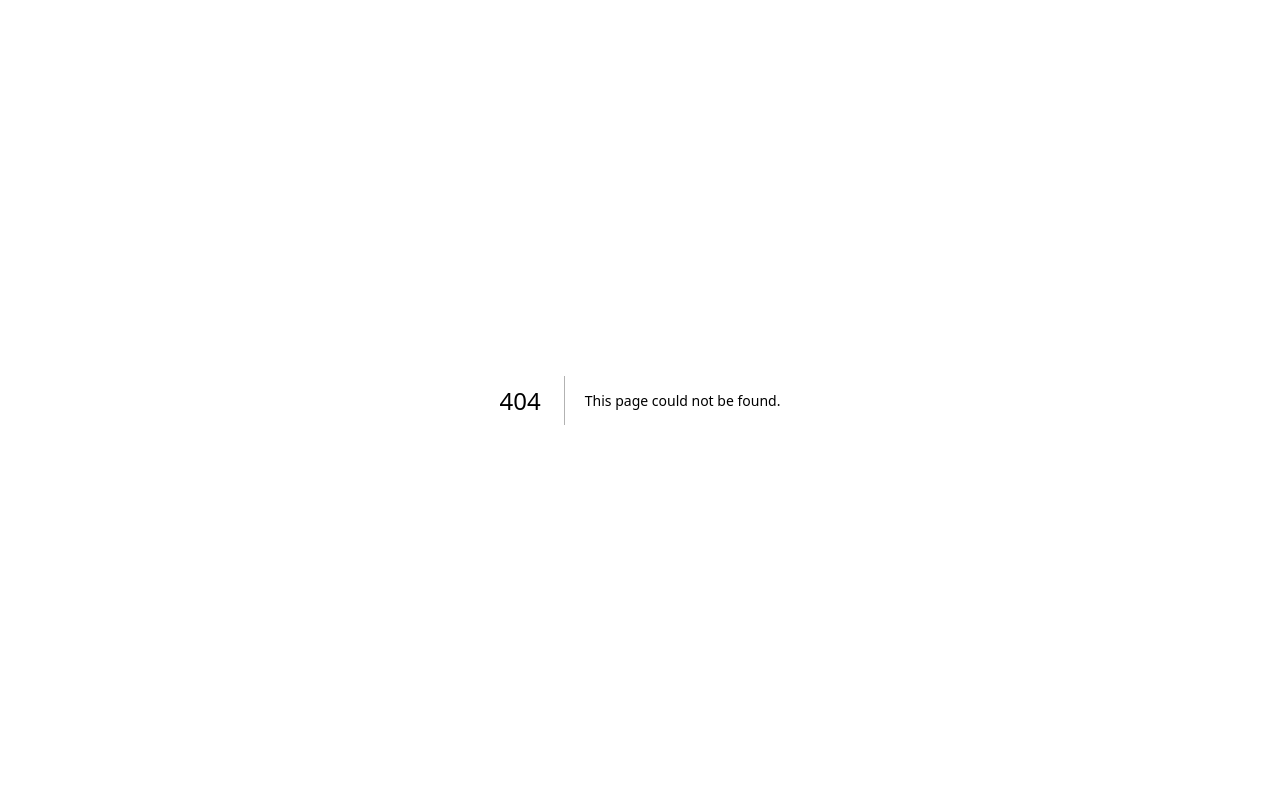
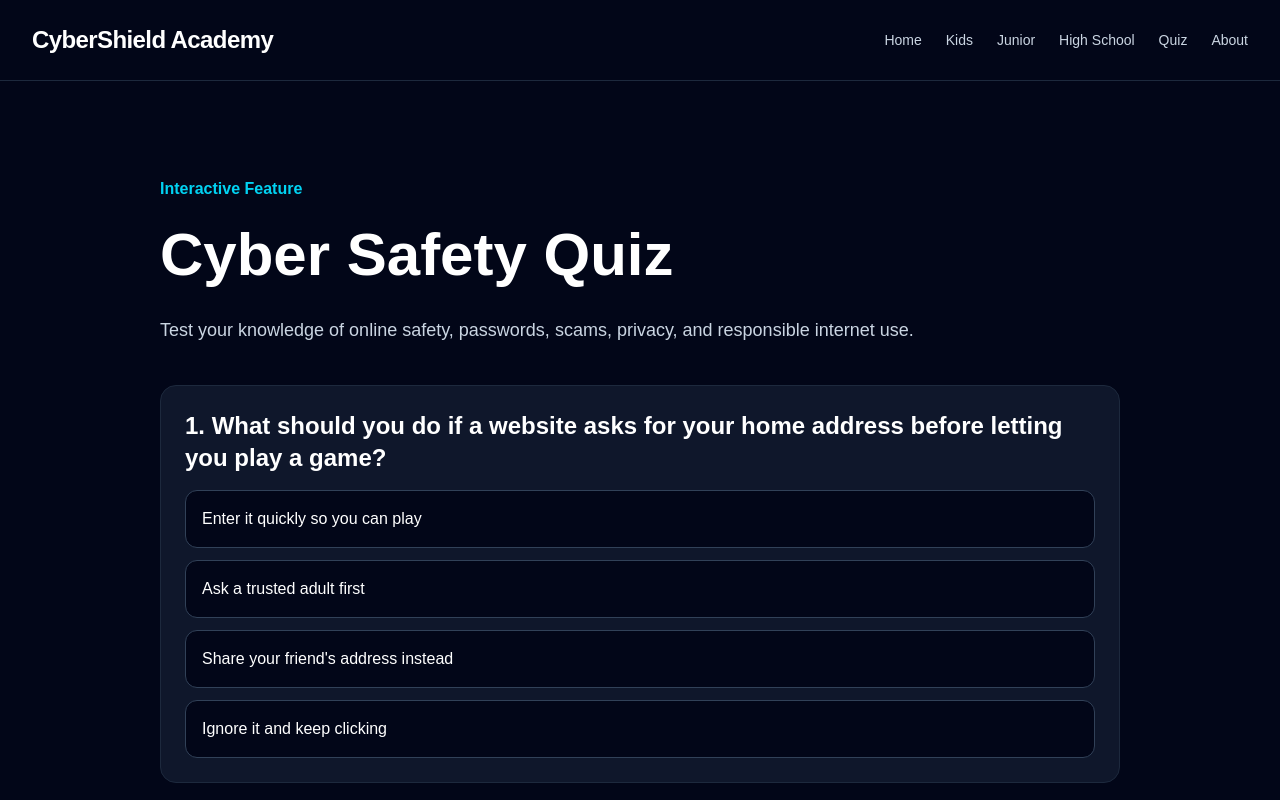
Before and after one commit to sanjith-cpu/cybershield-academy, a Next.js app: page /quiz in a window 1280 px wide. Before the commit this address had no page. Shown: the top 800 px of the page. Built offline with nearby package versions, Linux system fonts and the light colour scheme.

Commit message:
Add interactive cyber safety quiz

```diff
--- a/app/page.tsx
+++ b/app/page.tsx
@@ -106,6 +106,11 @@ export default function Home() {
               title="Career Explorer"
               description="Discover cybersecurity careers, skills, and certification paths."
             />
+	    <FeatureCard
+  		title="Cyber Safety Quiz"
+  		description="Students can test their knowledge with an interactive cybersecurity safety quiz."
+                href="/quiz"
+	    />
           </div>
         </div>
       </section>
--- /dev/null
+++ b/app/quiz/page.tsx
@@ -0,0 +1,191 @@
+"use client";
+
+import { useState } from "react";
+import Footer from "@/components/Footer";
+import Navbar from "@/components/Navbar";
+
+const questions = [
+  {
+    question: "What should you do if a website asks for your home address before letting you play a game?",
+    choices: [
+      "Enter it quickly so you can play",
+      "Ask a trusted adult first",
+      "Share your friend's address instead",
+      "Ignore it and keep clicking",
+    ],
+    answer: "Ask a trusted adult first",
+    explanation:
+      "You should not share personal information online without checking with a trusted adult.",
+  },
+  {
+    question: "Which password is the safest choice?",
+    choices: [
+      "password123",
+      "your name and birthday",
+      "a long password with different words and symbols",
+      "the same password you use everywhere",
+    ],
+    answer: "a long password with different words and symbols",
+    explanation:
+      "Long and unique passwords are usually safer than short or reused passwords.",
+  },
+  {
+    question: "A message says you won a free phone, but you must click a strange link. What should you do?",
+    choices: [
+      "Click the link immediately",
+      "Share the link with everyone",
+      "Treat it as suspicious",
+      "Enter your password to claim it",
+    ],
+    answer: "Treat it as suspicious",
+    explanation:
+      "Unexpected prize messages and strange links are common warning signs of scams.",
+  },
+  {
+    question: "What is multi-factor authentication?",
+    choices: [
+      "Using the same password twice",
+      "An extra step to prove it is really you",
+      "Deleting your account",
+      "Turning off account security",
+    ],
+    answer: "An extra step to prove it is really you",
+    explanation:
+      "Multi-factor authentication adds another layer of protection beyond just a password.",
+  },
+  {
+    question: "What should you do if someone online asks you to keep a secret from your family?",
+    choices: [
+      "Keep the secret",
+      "Send them more information",
+      "Tell a trusted adult",
+      "Meet them in person",
+    ],
+    answer: "Tell a trusted adult",
+    explanation:
+      "If someone online makes you uncomfortable or asks for secrecy, you should talk to a trusted adult.",
+  },
+];
+
+export default function QuizPage() {
+  const [selectedAnswers, setSelectedAnswers] = useState<string[]>([]);
+  const [submitted, setSubmitted] = useState(false);
+
+  function chooseAnswer(questionIndex: number, choice: string) {
+    const updatedAnswers = [...selectedAnswers];
+    updatedAnswers[questionIndex] = choice;
+    setSelectedAnswers(updatedAnswers);
+  }
+
+  const score = questions.reduce((total, question, index) => {
+    if (selectedAnswers[index] === question.answer) {
+      return total + 1;
+    }
+
+    return total;
+  }, 0);
+
+  return (
+    <main className="min-h-screen bg-slate-950 text-white">
+      <Navbar />
+
+      <section className="px-8 py-24 max-w-5xl mx-auto">
+        <p className="mb-4 text-cyan-400 font-semibold">
+          Interactive Feature
+        </p>
+
+        <h1 className="text-4xl md:text-6xl font-extrabold leading-tight mb-6">
+          Cyber Safety Quiz
+        </h1>
+
+        <p className="text-lg text-slate-300 leading-relaxed max-w-3xl mb-10">
+          Test your knowledge of online safety, passwords, scams, privacy, and
+          responsible internet use.
+        </p>
+
+        <div className="space-y-8">
+          {questions.map((question, questionIndex) => (
+            <div
+              key={question.question}
+              className="rounded-2xl bg-slate-900 border border-slate-800 p-6"
+            >
+              <h2 className="text-2xl font-bold mb-4">
+                {questionIndex + 1}. {question.question}
+              </h2>
+
+              <div className="space-y-3">
+                {question.choices.map((choice) => {
+                  const isSelected = selectedAnswers[questionIndex] === choice;
+                  const isCorrect = choice === question.answer;
+                  const showCorrect = submitted && isCorrect;
+                  const showWrong = submitted && isSelected && !isCorrect;
+
+                  return (
+                    <button
+                      key={choice}
+                      onClick={() => chooseAnswer(questionIndex, choice)}
+                      className={`block w-full text-left rounded-xl border p-4 transition ${
+                        showCorrect
+                          ? "border-green-500 bg-green-950"
+                          : showWrong
+                            ? "border-red-500 bg-red-950"
+                            : isSelected
+                              ? "border-cyan-500 bg-slate-800"
+                              : "border-slate-700 bg-slate-950 hover:border-cyan-500"
+                      }`}
+                    >
+                      {choice}
+                    </button>
+                  );
+                })}
+              </div>
+
+              {submitted && (
+                <p className="mt-4 text-slate-300">
+                  {question.explanation}
+                </p>
+              )}
+            </div>
+          ))}
+        </div>
+
+        <div className="mt-10 flex flex-col md:flex-row gap-4 items-start md:items-center">
+          <button
+            onClick={() => setSubmitted(true)}
+            className="rounded-xl bg-cyan-500 px-6 py-3 font-semibold text-slate-950 hover:bg-cyan-400 transition"
+          >
+            Submit Quiz
+          </button>
+
+          <button
+            onClick={() => {
+              setSelectedAnswers([]);
+              setSubmitted(false);
+            }}
+            className="rounded-xl border border-slate-700 px-6 py-3 font-semibold hover:border-cyan-500 transition"
+          >
+            Reset Quiz
+          </button>
+        </div>
+
+        {submitted && (
+          <div className="mt-8 rounded-2xl bg-slate-900 border border-slate-800 p-6">
+            <h2 className="text-3xl font-bold text-cyan-400 mb-3">
+              Your Score: {score} / {questions.length}
+            </h2>
+
+            <p className="text-slate-300">
+              {score === questions.length
+                ? "Excellent work. You have strong cyber safety awareness."
+                : score >= 3
+                  ? "Good job. Review the explanations to strengthen your cyber safety skills."
+                  : "Keep learning. Cyber safety improves with practice."}
+            </p>
+          </div>
+        )}
+      </section>
+
+      <Footer />
+    </main>
+  );
+}
--- a/components/FeatureCard.tsx
+++ b/components/FeatureCard.tsx
@@ -1,13 +1,30 @@
+import Link from "next/link";
+
 type FeatureCardProps = {
   title: string;
   description: string;
+  href?: string;
 };
 
-export default function FeatureCard({ title, description }: FeatureCardProps) {
-  return (
-    <div className="rounded-xl border border-slate-800 p-5 bg-slate-900 hover:border-cyan-500 transition">
+export default function FeatureCard({
+  title,
+  description,
+  href,
+}: FeatureCardProps) {
+  const cardContent = (
+    <div className="rounded-xl border border-slate-800 p-5 bg-slate-900 hover:border-cyan-500 transition h-full">
       <h3 className="font-bold mb-2">{title}</h3>
       <p className="text-sm text-slate-300">{description}</p>
     </div>
   );
+
+  if (href) {
+    return (
+      <Link href={href} className="block">
+        {cardContent}
+      </Link>
+    );
+  }
+
+  return cardContent;
 }
--- a/components/Navbar.tsx
+++ b/components/Navbar.tsx
@@ -24,6 +24,10 @@ export default function Navbar() {
           High School
         </Link>
 
+        <Link href="/quiz" className="hover:text-white transition">
+          Quiz
+        </Link>
+
         <Link href="/about" className="hover:text-white transition">
           About
         </Link>
```
